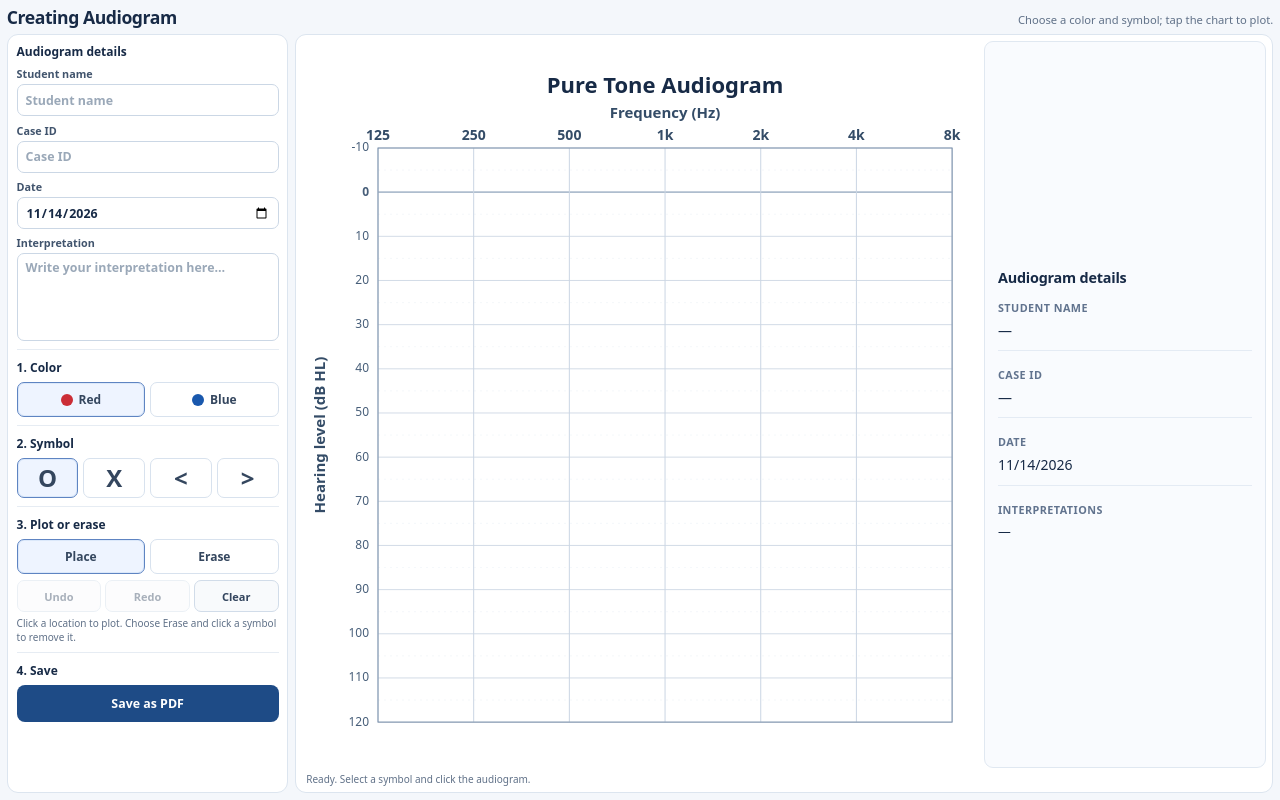
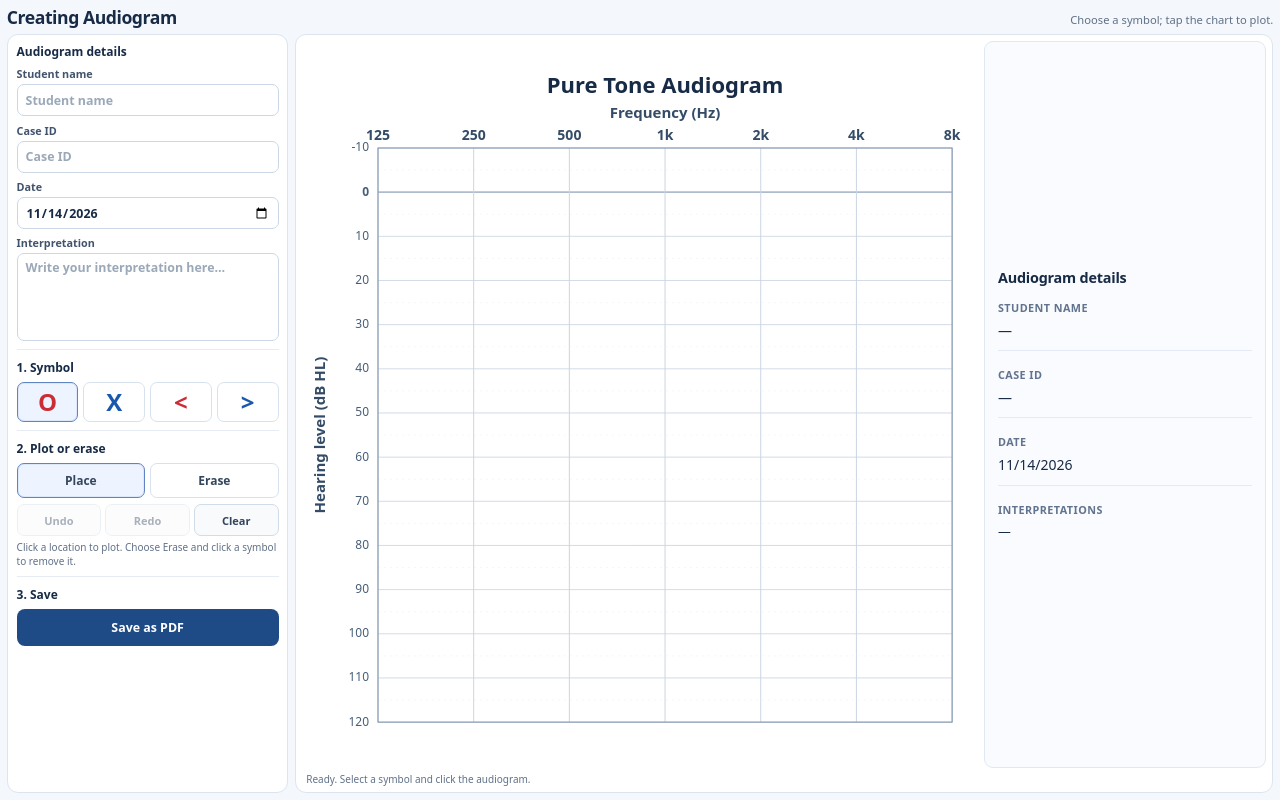
Before and after one commit to Shahryar-Zainaee/Gadgets-for-SLP-education, a plain HTML site: page Audiogram-Simulation/Creating_audiogram.html in a window 1280 px wide. Drawn offline with Linux system fonts and the light colour scheme.

Commit message:
Update Creating_audiogram.html

```diff
--- a/Audiogram-Simulation/Creating_audiogram.html
+++ b/Audiogram-Simulation/Creating_audiogram.html
@@ -35,14 +35,13 @@ h1 {font-size:clamp(16px,2.2vmin,23px);line-height:1.2;margin:0;letter-spacing:-
 .field textarea {height:clamp(70px,11vh,118px);resize:none;line-height:1.4}
 .field input:focus,.field textarea:focus {border-color:var(--focus);outline:2px solid #c9dbfa}
 .field input::placeholder,.field textarea::placeholder {color:#9aa8b8}
-.colors,.mode-switch {display:grid;grid-template-columns:1fr 1fr;gap:5px}
+.mode-switch {display:grid;grid-template-columns:1fr 1fr;gap:5px}
 .option {border:1.4px solid #d8e2ee;border-radius:7px;background:white;color:#34465e;padding:4px;min-height:clamp(29px,4.4vh,38px);font-weight:700;font-size:clamp(11px,1.5vmin,14px)}
-.color-option {display:flex;align-items:center;justify-content:center;gap:6px}
-.swatch {width:12px;height:12px;display:inline-block;border-radius:50%;flex:0 0 auto}
-.swatch.right {background:var(--right)}.swatch.left {background:var(--left)}
 .option[aria-pressed="true"] {background:#eef4ff;border-color:#5e84c2;box-shadow:inset 0 0 0 1px #dbe8fa}
 .symbols {display:grid;grid-template-columns:repeat(4,minmax(0,1fr));gap:5px}
 .symbol-option {font-size:clamp(19px,3vmin,26px);height:clamp(32px,5vh,46px);min-height:0;padding:0;line-height:1;font-weight:550}
+.symbol-red {color:var(--right)}
+.symbol-blue {color:var(--left)}
 .utility-actions {display:grid;grid-template-columns:repeat(3,minmax(0,1fr));gap:4px;margin-top:6px}
 .secondary {border:1px solid #d1dce9;background:#f8fafc;color:#33455e;border-radius:7px;font-weight:650;padding:4px 2px;min-height:clamp(27px,4vh,34px);font-size:clamp(11px,1.35vmin,13px)}
 .secondary:hover:not(:disabled){background:#eaf1f9}
@@ -165,7 +164,7 @@ canvas.eraser {cursor:not-allowed}
   .tool-grid {display:grid;grid-template-columns:repeat(2,minmax(0,1fr));gap:4px}
   .tool-grid .section {padding:0;border:0}
   .section-title {font-size:10px;margin-bottom:2px}
-  .colors,.symbols,.mode-switch,.utility-actions {gap:2px}
+  .symbols,.mode-switch,.utility-actions {gap:2px}
   .option {min-height:24px;padding:1px;font-size:10px}
   .symbol-option {height:24px;font-size:17px}
   .utility-actions {margin-top:2px}
@@ -190,7 +189,7 @@ canvas.eraser {cursor:not-allowed}
 </head>
 <body>
 <main class="page">
-<header class="headline"><h1>Creating Audiogram</h1><p class="lede">Choose a color and symbol; tap the chart to plot.</p></header>
+<header class="headline"><h1>Creating Audiogram</h1><p class="lede">Choose a symbol; tap the chart to plot.</p></header>
 <div class="layout">
  <aside class="tools panel" aria-label="Settings">
   <section class="section identity">
@@ -203,21 +202,15 @@ canvas.eraser {cursor:not-allowed}
    </div>
   </section>
   <div class="tool-grid">
-   <section class="section"><div class="section-title">1. Color</div>
-    <div class="colors" role="group" aria-label="Color">
-     <button type="button" class="option color-option" id="redBtn" aria-pressed="true"><span class="swatch right"></span> Red</button>
-     <button type="button" class="option color-option" id="blueBtn" aria-pressed="false"><span class="swatch left"></span> Blue</button>
+   <section class="section"><div class="section-title">1. Symbol</div>
+    <div class="symbols" role="group" aria-label="Symbol">
+     <button type="button" class="option symbol-option symbol-red" data-symbol="O" aria-pressed="true" aria-label="Circle (O)">O</button>
+     <button type="button" class="option symbol-option symbol-blue" data-symbol="X" aria-pressed="false" aria-label="X">X</button>
+     <button type="button" class="option symbol-option symbol-red" data-symbol="&lt;" aria-pressed="false" aria-label="Less-than bracket">&lt;</button>
+     <button type="button" class="option symbol-option symbol-blue" data-symbol="&gt;" aria-pressed="false" aria-label="Greater-than bracket">&gt;</button>
     </div>
    </section>
-   <section class="section"><div class="section-title">2. Symbol</div>
-    <div class="symbols" role="group" aria-label="Symbol">
-     <button type="button" class="option symbol-option" data-symbol="O" aria-pressed="true" aria-label="Circle (O)">O</button>
-     <button type="button" class="option symbol-option" data-symbol="X" aria-pressed="false" aria-label="X">X</button>
-     <button type="button" class="option symbol-option" data-symbol="&lt;" aria-pressed="false" aria-label="Less-than bracket">&lt;</button>
-     <button type="button" class="option symbol-option" data-symbol="&gt;" aria-pressed="false" aria-label="Greater-than bracket">&gt;</button>
-    </div>
-   </section>
-   <section class="section"><div class="section-title">3. Plot or erase</div>
+   <section class="section"><div class="section-title">2. Plot or erase</div>
     <div class="mode-switch" role="group" aria-label="Plotting mode">
       <button type="button" class="option" id="placeBtn" aria-pressed="true">Place</button>
       <button type="button" class="option" id="eraseBtn" aria-pressed="false">Erase</button>
@@ -229,7 +222,7 @@ canvas.eraser {cursor:not-allowed}
     </div>
     <p class="hint">Click a location to plot. Choose Erase and click a symbol to remove it.</p>
    </section>
-   <section class="section"><div class="section-title">4. Save</div>
+   <section class="section"><div class="section-title">3. Save</div>
     <button type="button" class="save-btn" id="saveBtn">Save as PDF</button>
    </section>
   </div>
@@ -265,7 +258,8 @@ canvas.eraser {cursor:not-allowed}
     const canvas = el('audiogram');
     const ctx = canvas.getContext('2d');
     const nameInput = el('studentName'), labelInput = el('chartLabel'), dateInput = el('chartDate'), interpretationInput = el('interpretation');
-    let color = 'red', symbol = 'O', mode = 'place', points = [];
+    let symbol = 'O', mode = 'place', points = [];
+    const colorForSymbol = s => (s === 'X' || s === '>') ? 'blue' : 'red';
     let past = [], future = [], hover = null;
     let keyboardFreq = 1000, keyboardDb = 20;
     const pdfWidth = 612, pdfHeight = 792, pdfScale = 4; // 72 pt/in, 288 dpi.
@@ -395,7 +389,7 @@ canvas.eraser {cursor:not-allowed}
       }
       points.forEach(p=>drawSymbol(c,p.symbol,xOf(p.freq,g),yOf(p.db,g),hues[p.color],radius));
       if(includeHover&&hover&&mode==='place')
-        drawSymbol(c,symbol,xOf(hover.freq,g),yOf(hover.db,g),hues[color],radius,.4);
+        drawSymbol(c,symbol,xOf(hover.freq,g),yOf(hover.db,g),hues[colorForSymbol(symbol)],radius,.4);
     }
     let lastSized=0;
     function render() {
@@ -441,7 +435,8 @@ canvas.eraser {cursor:not-allowed}
     function place(freq,db) {
       snapshot();
       // A repeated symbol at the same frequency replaces its earlier position.
-      points=points.filter(p=>!(p.freq===freq&&p.color===color&&p.symbol===symbol));
+      points=points.filter(p=>!(p.freq===freq&&p.symbol===symbol));
+      const color=colorForSymbol(symbol);
       points.push({freq,db,color,symbol});
       setStatus(`Placed ${color} ${symbol} at ${freq} Hz, ${db} dB HL.`);
       render(); persist();
@@ -487,7 +482,7 @@ canvas.eraser {cursor:not-allowed}
       const xy=relativePoint(ev), target=gridHit(xy.x,xy.y);
       if(target && (!hover || target.freq!==hover.freq || target.db!==hover.db)) {
         hover=target;
-        if(mode==='place') setStatus(`Target: ${hover.freq} Hz, ${hover.db} dB HL  ·  ${color} ${symbol}. Click to place.`);
+        if(mode==='place') setStatus(`Target: ${hover.freq} Hz, ${hover.db} dB HL  ·  ${colorForSymbol(symbol)} ${symbol}. Click to place.`);
         else setStatus('Erase mode: click an existing symbol to remove it.');
         render();
       } else if (!target && hover) { hover=null; render(); }
@@ -523,24 +518,16 @@ canvas.eraser {cursor:not-allowed}
       ev.preventDefault(); hover={freq:keyboardFreq,db:keyboardDb}; render();
       setStatus(`Target: ${keyboardFreq} Hz, ${keyboardDb} dB HL. Press Enter or Space to ${mode==='place'?'place':'erase'}.`);
     });
-    function setColor(next) {
-      color=next; mode='place'; refreshControls(); render();
-      setStatus(`Selected ${color} ${symbol}. Click the audiogram to place it.`);
-    }
     function setSymbol(next) {
       symbol=next; mode='place'; refreshControls(); render();
-      setStatus(`Selected ${color} ${symbol}. Click the audiogram to place it.`);
+      setStatus(`Selected ${colorForSymbol(symbol)} ${symbol}. Click the audiogram to place it.`);
     }
     function refreshControls() {
-      el('redBtn').setAttribute('aria-pressed',String(color==='red'));
-      el('blueBtn').setAttribute('aria-pressed',String(color==='blue'));
       document.querySelectorAll('[data-symbol]').forEach(b=>b.setAttribute('aria-pressed',String(b.dataset.symbol===symbol)));
       el('placeBtn').setAttribute('aria-pressed',String(mode==='place'));
       el('eraseBtn').setAttribute('aria-pressed',String(mode==='erase'));
       canvas.classList.toggle('eraser',mode==='erase');
     }
-    el('redBtn').addEventListener('click',()=>setColor('red'));
-    el('blueBtn').addEventListener('click',()=>setColor('blue'));
     document.querySelectorAll('[data-symbol]').forEach(b=>b.addEventListener('click',()=>setSymbol(b.dataset.symbol)));
     el('placeBtn').addEventListener('click',()=>{mode='place';refreshControls();render();setStatus('Place mode: click within the graph to add a symbol.');});
     el('eraseBtn').addEventListener('click',()=>{mode='erase';refreshControls();render();setStatus('Erase mode: click a plotted symbol to remove it.');});
@@ -804,7 +791,7 @@ canvas.eraser {cursor:not-allowed}
         if(typeof saved.label==='string')labelInput.value=saved.label.slice(0,95);
         if(typeof saved.date==='string' && /^\d{4}-\d{2}-\d{2}$/.test(saved.date))dateInput.value=saved.date;
         if(typeof saved.interpretation==='string') interpretationInput.value=saved.interpretation.slice(0,600);
-        points=saved.points.filter(p=>frequencies.includes(p.freq) && Number.isInteger(p.db) && p.db>=minHL && p.db<=maxHL && p.db%5===0 && ['red','blue'].includes(p.color) && ['O','X','<','>'].includes(p.symbol)).slice(0,500);
+        points=saved.points.filter(p=>frequencies.includes(p.freq) && Number.isInteger(p.db) && p.db>=minHL && p.db<=maxHL && p.db%5===0 && ['O','X','<','>'].includes(p.symbol)).slice(0,500).map(p=>({...p,color:colorForSymbol(p.symbol)}));
         if(points.length)setStatus('Your locally saved draft has been restored.');
       }catch(_){/* Storage is optional. */}
     }
```
